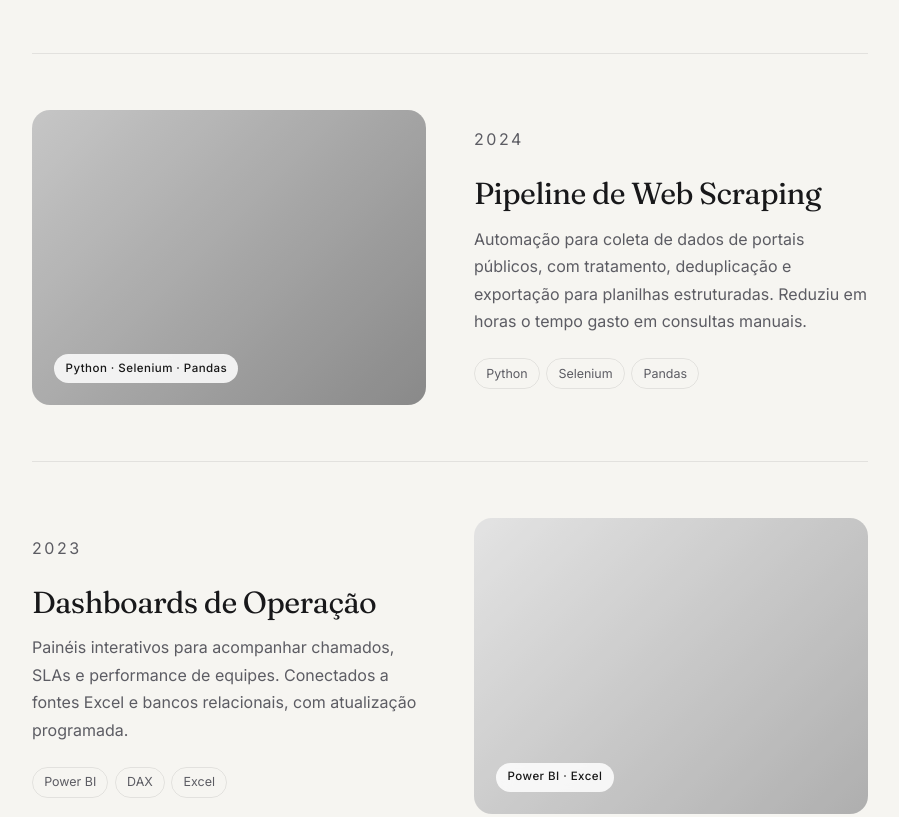
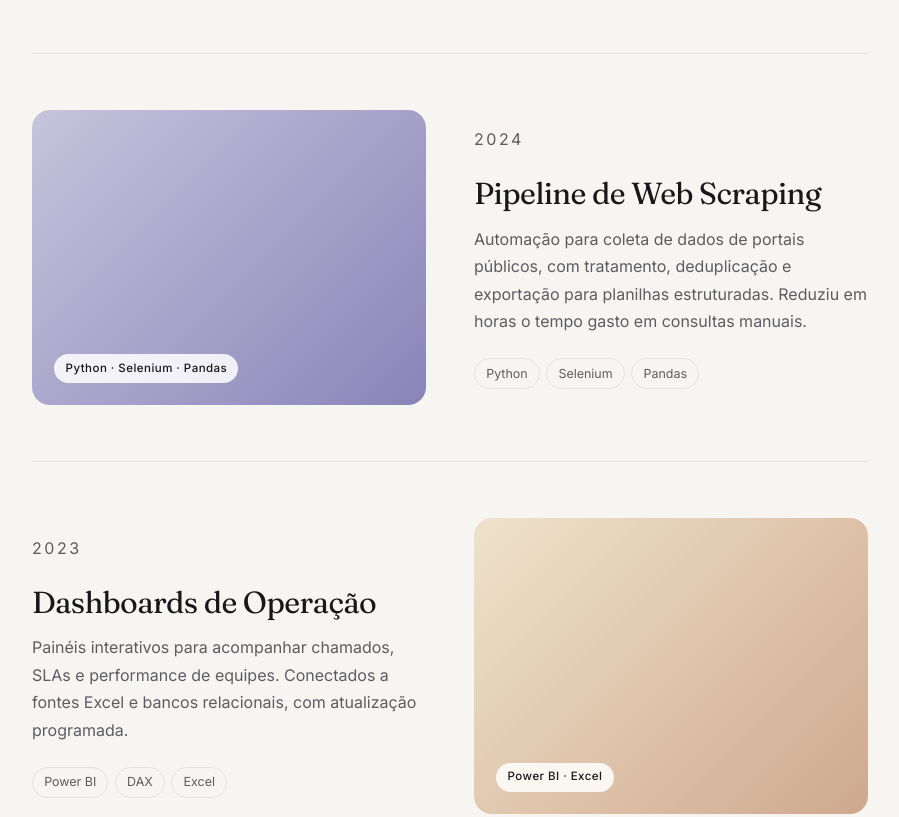
Before and after one commit to ThiagoNonato/thiagononato.github.io, a website built with Vite: page projects.html in a window 1280 px wide. Shown: the part 1337-2154 px from the top of the page, without its empty margins (190-1089 px from the left). Built offline with nearby package versions, Linux system fonts and the light colour scheme.

Commit message:
style: soften grayscale filter to 60%

```diff
--- a/style.css
+++ b/style.css
@@ -500,7 +500,7 @@ a { color: inherit; text-decoration: none; }
   transition: transform 0.4s ease, filter 0.4s ease;
   background-size: cover;
   background-position: center;
-  filter: grayscale(100%);
+  filter: grayscale(60%);
 }
 .project:hover .project-cover {
   transform: scale(1.02);
```
